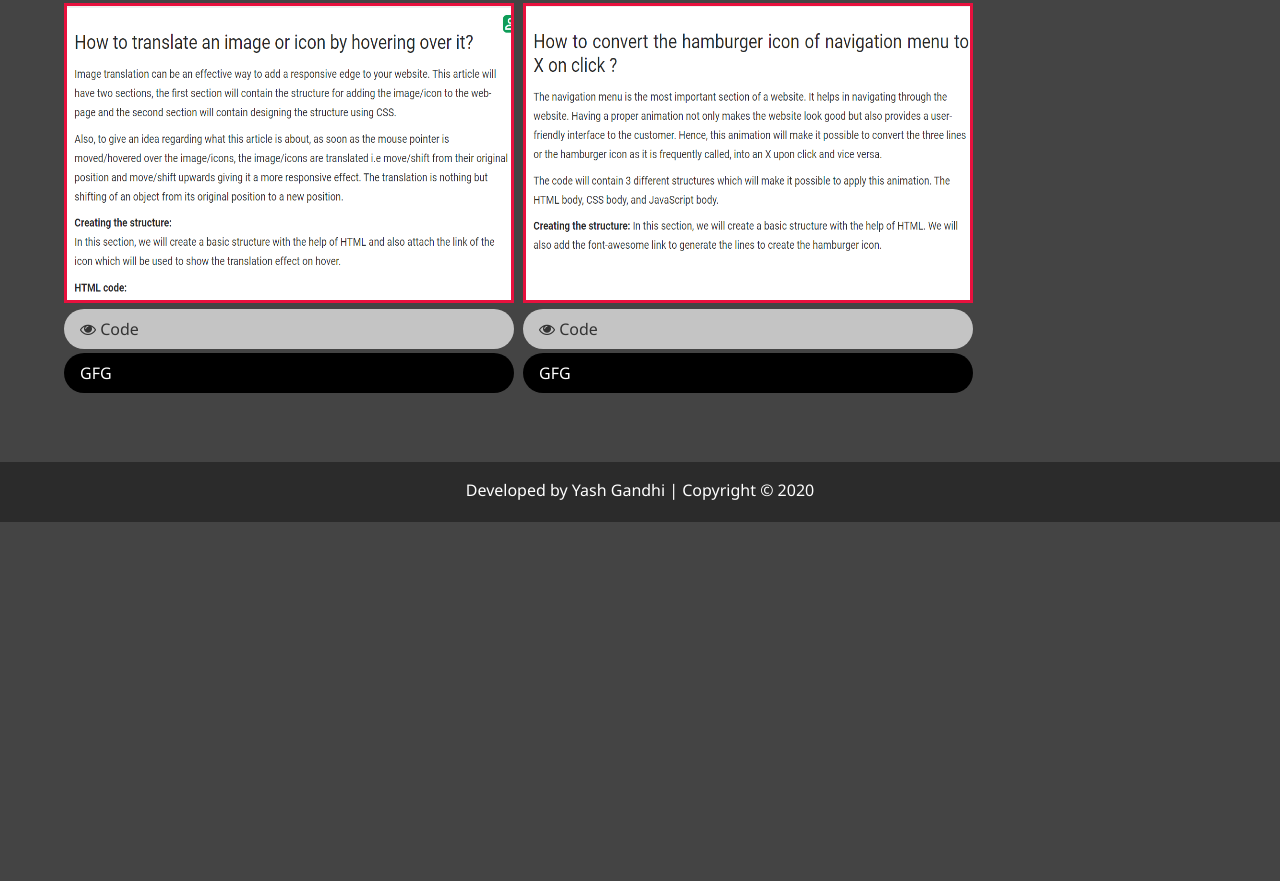
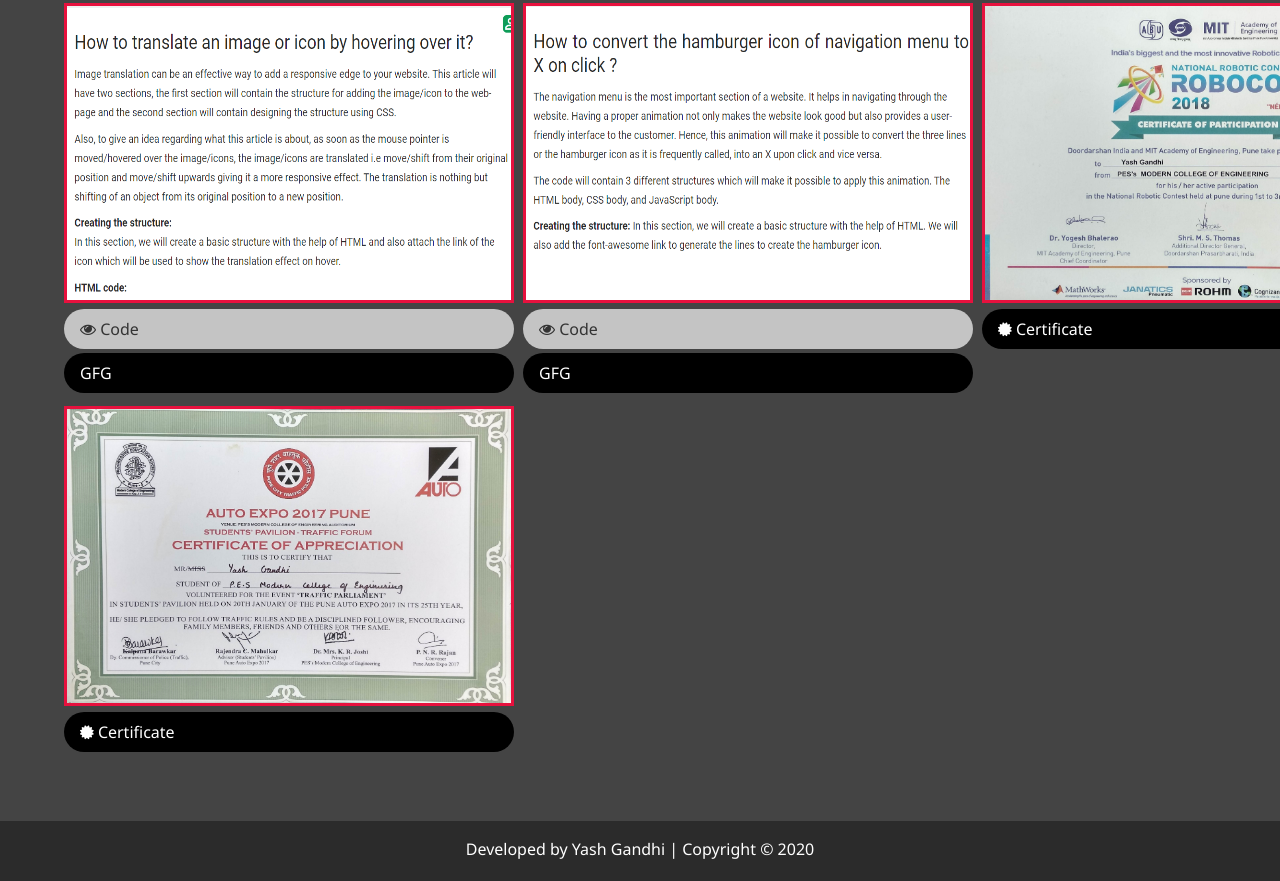
Before and after one commit to YashGandhi21/Yash, a website: page my_portfolio/work.html in a window 1280 px wide. Shown: the part 1087-1968 px from the top of the page. Before the commit the page ends 1609 px from the top, so only its background shows below. Drawn offline with Linux system fonts and the light colour scheme.

Commit message:
Certificate added

```diff
--- a/my_portfolio/work.html
+++ b/my_portfolio/work.html
@@ -222,6 +222,29 @@
             <i class="" aria-hidden="true"></i> GFG
           </a>
         </div>
+
+        <div class="item">
+          <a href="./img/projects/Robocon.jpg">
+            <img src="./img/projects/Robocon.jpg" alt="Robocon Certificate" />
+          </a>
+
+          <a href="./img/projects/Robocon.jpg" class="btn-dark">
+            <i class="fa fa-certificate" aria-hidden="true"></i> Certificate
+          </a>
+        </div>
+
+        <div class="item">
+          <a href="./img/projects/Traffic_Parliament.jpg">
+            <img
+              src="./img/projects/Traffic_Parliament.jpg"
+              alt="Traffic_Parliament Certificate"
+            />
+          </a>
+
+          <a href="./img/projects/Traffic_Parliament.jpg" class="btn-dark">
+            <i class="fa fa-certificate" aria-hidden="true"></i> Certificate
+          </a>
+        </div>
       </div>
     </main>
 
```
Also changed, not shown: my_portfolio/yash.html (+4 -0 lines), my_portfolio/img/projects/Robocon.jpg (added), my_portfolio/img/projects/Traffic_Parliament.jpg (added), 1 other file.
